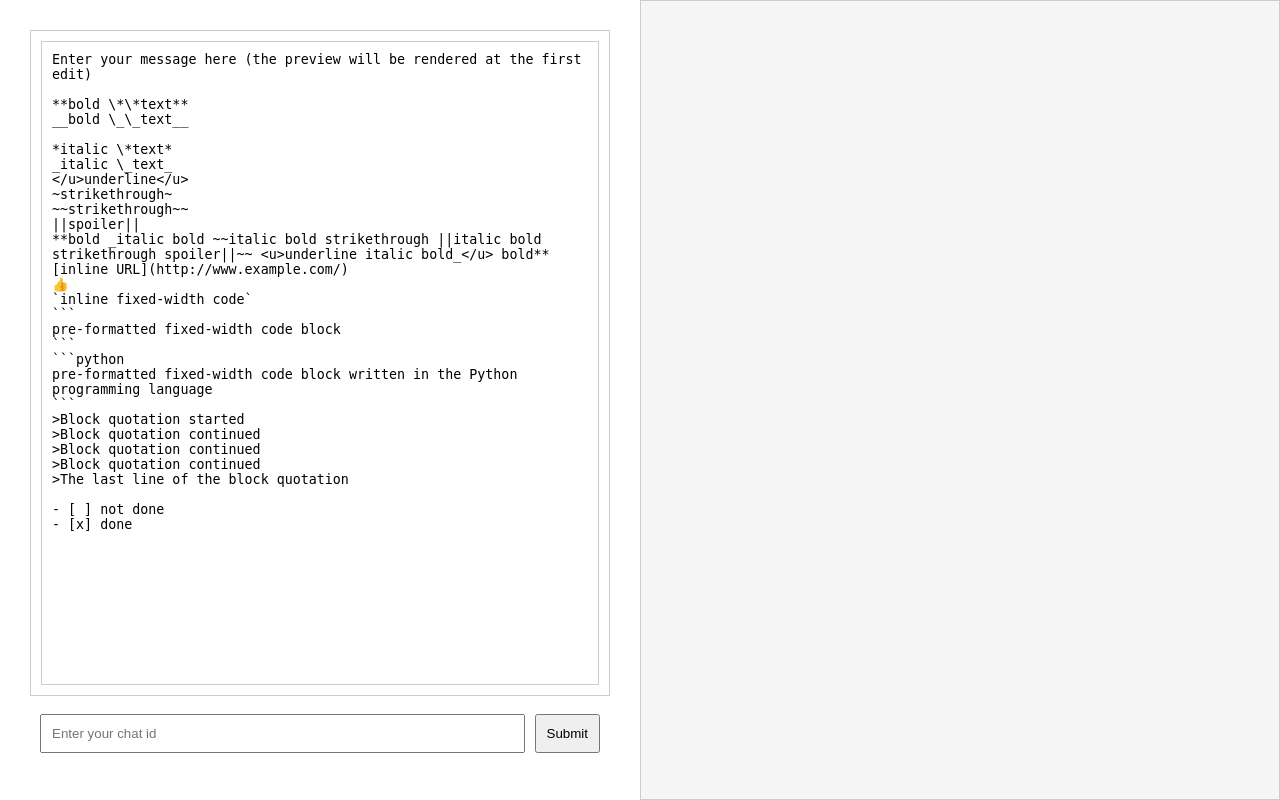
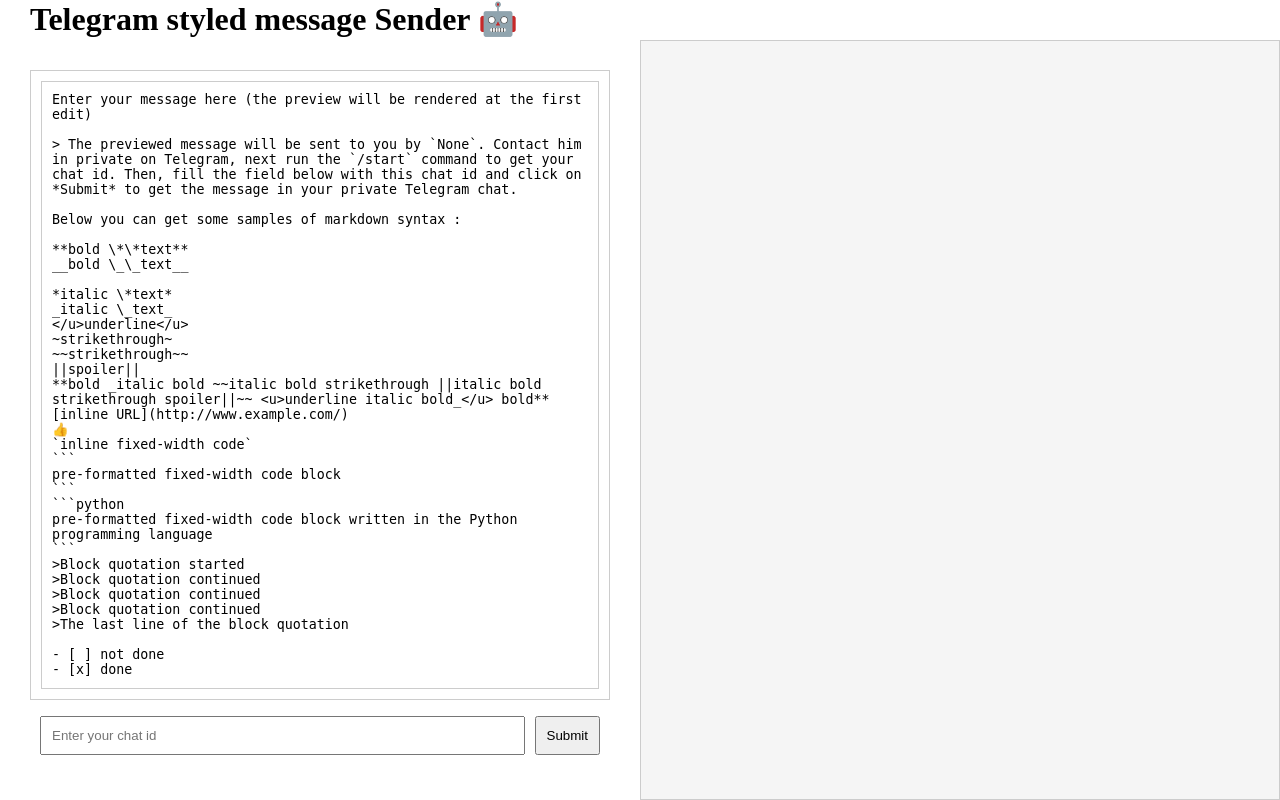
Before and after one commit to Convolutio/eirb-com-helper, a Flask app: page / in a window 1280 px wide. Run offline with Flask 3, Linux system fonts and the light colour scheme.

Commit message:
fix: documentation

```diff
--- a/eirb_com_helper/static/layout.css
+++ b/eirb_com_helper/static/layout.css
@@ -8,7 +8,21 @@
 	height: 100%;
 	width: 100%;
 	display: flex;
+	flex-direction: column;
+}
+
+main {
+	height: 95%;
+	width: 100%;
+	display: flex;
 	flex-direction: row;
+}
+
+
+header {
+	height: 5%;
+	width: 100%;
+	padding-left: 30px;
 }
 
 .left-half, .rendered-content-container {
--- a/eirb_com_helper/templates/frontend.html
+++ b/eirb_com_helper/templates/frontend.html
@@ -12,12 +12,22 @@
     <script>console.log("Bot username: {{ bot_username }}");</script>
 
     <!-- Left half of the screen with a form -->
+    <header><h1>Telegram styled message Sender 🤖</h1></header>
+    <main>
         <div class="left-half">
             <form id="dataForm" action="#" method="POST">
                 <!-- Main markdown input div taking 90% of the height -->
                 <div class="input-container">
 			<textarea id="message" name="message"
-			placeholder="Enter your message here">Enter your message here (the preview will be rendered at the first edit)
+				placeholder="Enter your message here
+
+The previewed message will be sent to you by {{ bot_username }}. Contact him in private on Telegram, next run the '/start' command to get your chat id. Then, fill the field below with this chat id and click on Submit to get the message in your private Telegram chat.
+
+">Enter your message here (the preview will be rendered at the first edit)
+
+> The previewed message will be sent to you by `{{ bot_username }}`. Contact him in private on Telegram, next run the `/start` command to get your chat id. Then, fill the field below with this chat id and click on *Submit* to get the message in your private Telegram chat.
+
+Below you can get some samples of markdown syntax :
 
 **bold \*\*text**
 __bold \_\_text__
@@ -69,6 +79,7 @@
         <script src="{{ url_for('static', filename='render_content.js') }}"></script>
 
         <script src="{{ url_for('static', filename='send_content.js') }}"></script>
+    </main>
 
 </body>
 </html>
```
Lines whose indentation alone changed are shown as unchanged.
